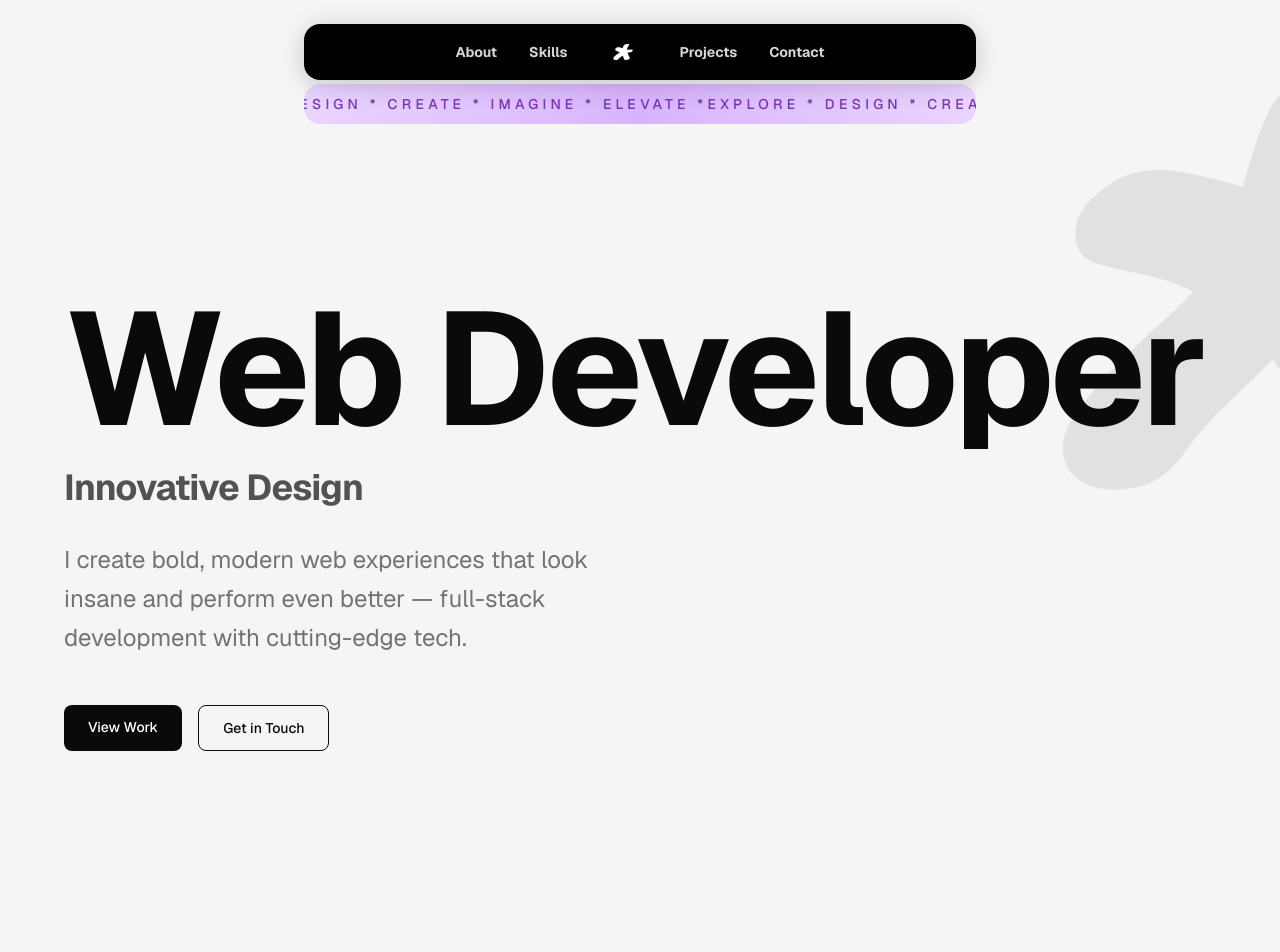
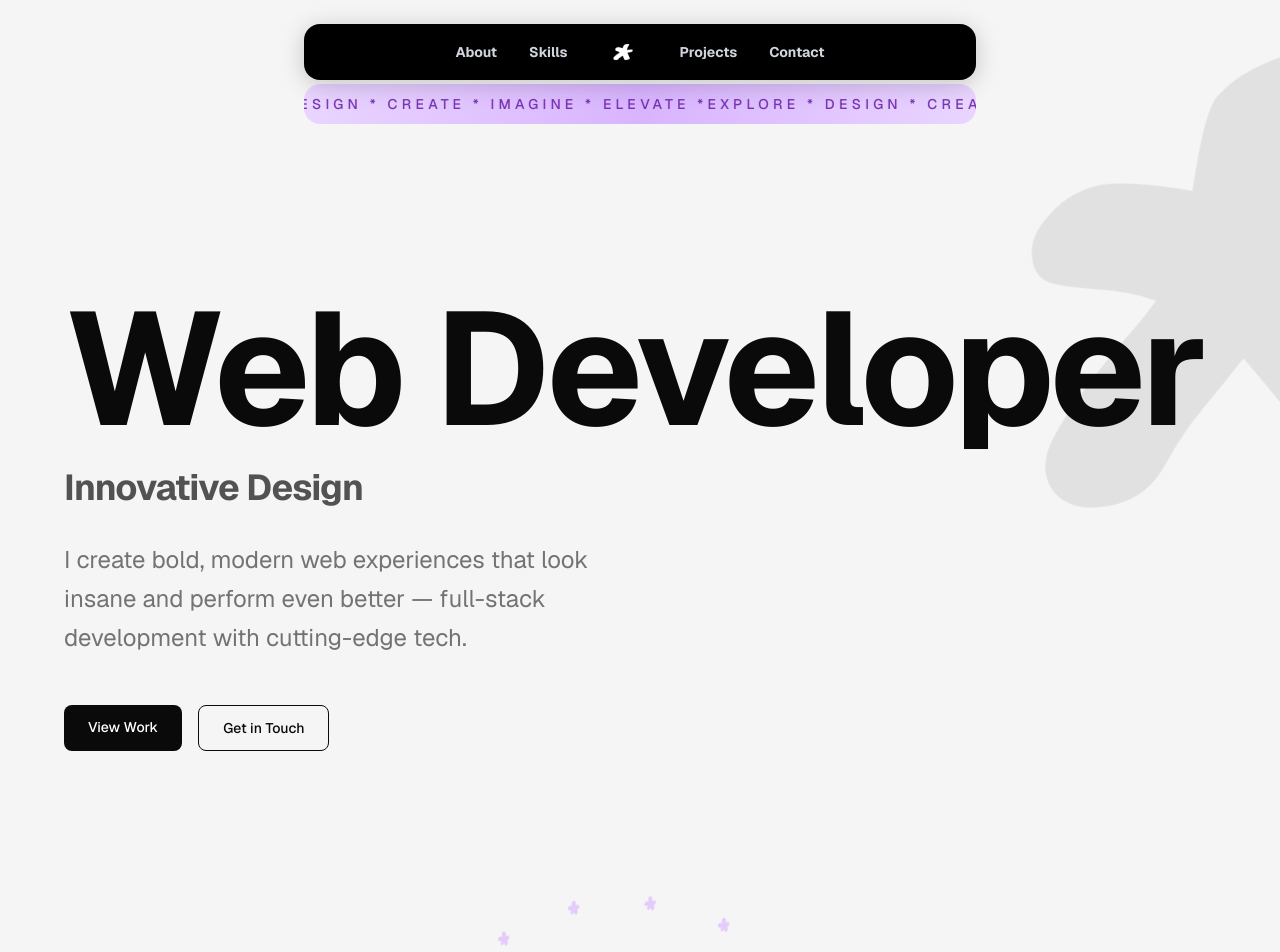
Before and after one commit to esqukev/portfolio, a Next.js app: page / in a window 1280 px wide. Shown: the top 952 px of the page. Built offline with nearby package versions, Linux system fonts and the light colour scheme.

Commit message:
Asterisk more tilt -15deg, asterisk ring 50% bigger, more opacity, bolder
Co-authored-by: Cursor <cursoragent@cursor.com>

```diff
--- a/app/page.tsx
+++ b/app/page.tsx
@@ -111,7 +111,7 @@ export default function Home() {
           fontFamily: "var(--font-leckerli-one), cursive",
           fontSize: "1200px",
           color: "rgba(0,0,0,0.08)",
-          transform: "translate(calc(50% - 30px), calc(-50% + 200px)) rotate(-8deg)",
+          transform: "translate(calc(50% - 30px), calc(-50% + 200px)) rotate(-15deg)",
           lineHeight: 1,
         }}
       >
@@ -208,17 +208,17 @@ export default function Home() {
       <section id="about" className="py-24 px-6 lg:px-8 relative">
         {/* Rotating asterisk ring - behind text */}
         <div className="absolute inset-0 flex items-center justify-center pointer-events-none">
-          <div className="relative w-[320px] h-[320px] flex items-center justify-center">
+          <div className="relative w-[480px] h-[480px] flex items-center justify-center">
             <div className="absolute inset-0 animate-spin-slow">
               {Array.from({ length: 18 }).map((_, i) => {
                 const angle = (360 / 18) * i;
                 return (
                   <span
                     key={i}
-                    className="absolute left-1/2 top-1/2 text-2xl font-bold"
+                    className="absolute left-1/2 top-1/2 text-3xl font-extrabold"
                     style={{
-                      color: "rgba(216, 180, 254, 0.4)",
-                      transform: `rotate(${angle}deg) translateY(-150px) rotate(-${angle}deg)`,
+                      color: "rgba(216, 180, 254, 0.65)",
+                      transform: `rotate(${angle}deg) translateY(-220px) rotate(-${angle}deg)`,
                       fontFamily: "var(--font-leckerli-one), cursive",
                     }}
                   >
```
